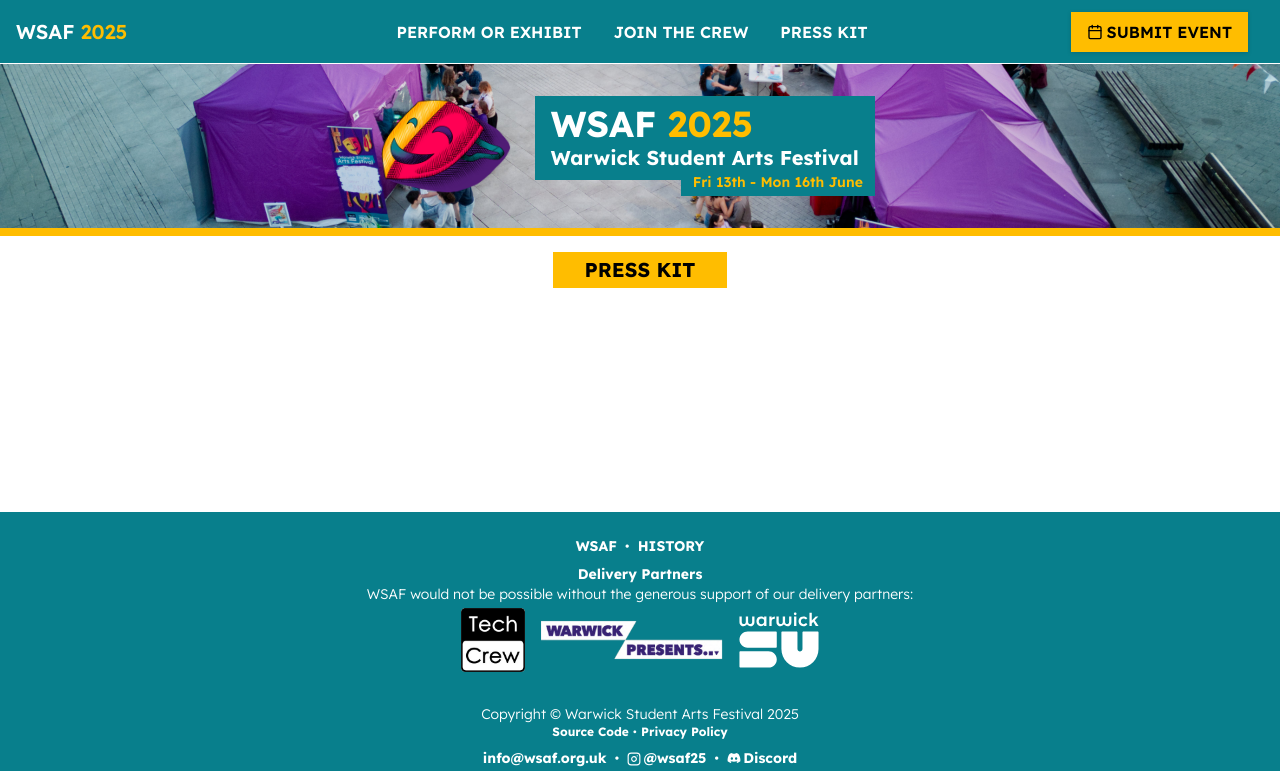
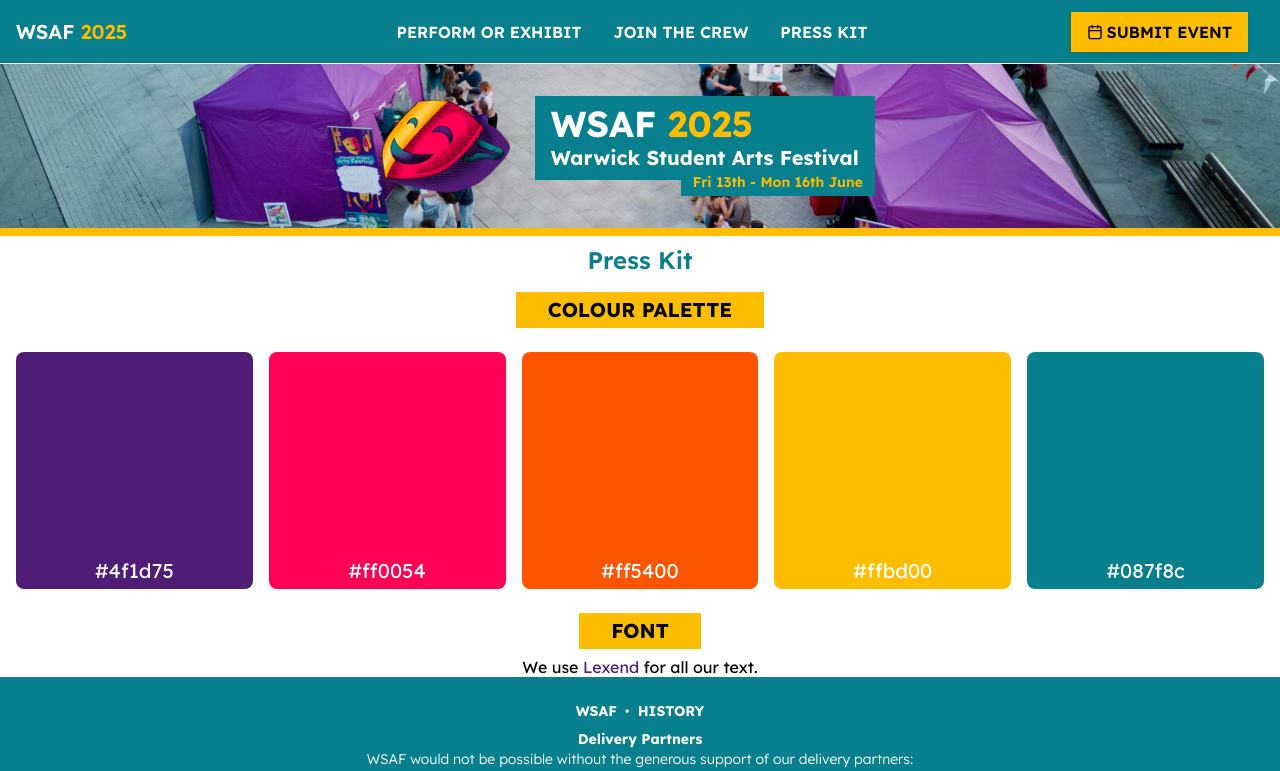
Before and after one commit to WarwickStudentArtsFestival/wsaf25-website, a Next.js app: page /press in a window 1280 px wide. Shown: the top 771 px of the page. Built offline with nearby package versions, Linux system fonts and the light colour scheme.

Commit message:
colour pallete

```diff
--- /dev/null
+++ b/src/app/press/ColourBox.tsx
@@ -0,0 +1,32 @@
+import React, { useState } from 'react';
+
+type ColourBoxProps = {
+  hex: string;
+};
+
+const ColourBox: React.FC<ColourBoxProps> = ({ hex }) => {
+  const [copied, setCopied] = useState(false);
+
+  const handleClick = () => {
+    navigator.clipboard.writeText(hex);
+    setCopied(true);
+    setTimeout(() => setCopied(false), 1000);
+  };
+
+  return (
+    <div
+      onClick={handleClick}
+      className="w-full aspect-square rounded-lg cursor-pointer relative transition-transform duration-200 hover:scale-110 hover:ring-2 hover:ring-gray-300 flex items-end justify-center"
+      style={{ backgroundColor: hex }}
+    >
+      {copied && (
+        <div className="absolute bottom-full mb-1 bg-black text-white px-2 py-1 rounded shadow-md text-xs sm:text-sm md:text-base">
+          Copied!
+        </div>
+      )}
+      <p className="text-white pb-1 text-l sm:text-xl">{hex}</p>
+    </div>
+  );
+};
+
+export default ColourBox;
--- a/src/app/press/page.tsx
+++ b/src/app/press/page.tsx
@@ -1,15 +1,37 @@
+'use client';
+
 import React from 'react';
 import PageHeader from '@/app/components/page-header';
 import HighlightedHeading from '@/app/components/highlighted-heading';
+import ColourBox from './ColourBox';
 
-export default function Crew() {
+export default function Press() {
+  const colors = ['#4f1d75', '#ff0054', '#ff5400', '#ffbd00', '#087f8c'];
   return (
     <main>
       <PageHeader />
-      <HighlightedHeading text="Press Kit" />
-      {/* <h1 className="text-teal text-2xl font-semibold mb-2">
-        Press Kit
-      </h1> */}
+      <h1 className="text-teal text-2xl font-semibold mb-2">Press Kit</h1>
+
+      <HighlightedHeading text="Colour Palette" />
+
+      <div className="grid mx-auto max-w-7xl grid-cols-3 sm:grid-cols-5 gap-4 p-4">
+        {colors.map((color, idx) => (
+          <ColourBox key={idx} hex={color} />
+        ))}
+      </div>
+
+      <HighlightedHeading text="Font" />
+
+      <h3 className="text-black leading-tight">
+        We use{' '}
+        <a
+          className="text-purple"
+          href="https://fonts.google.com/specimen/Lexend"
+        >
+          Lexend
+        </a>{' '}
+        for all our text.
+      </h3>
     </main>
   );
 }
```
